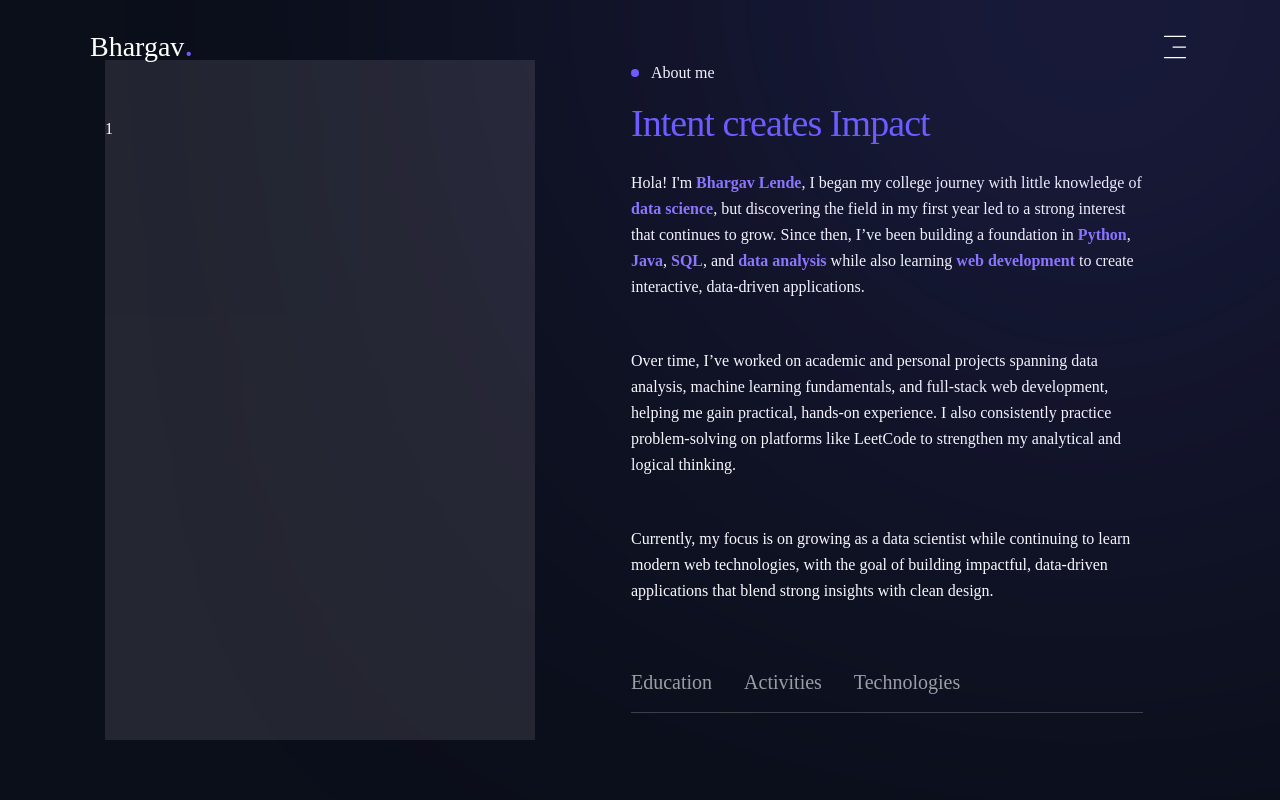
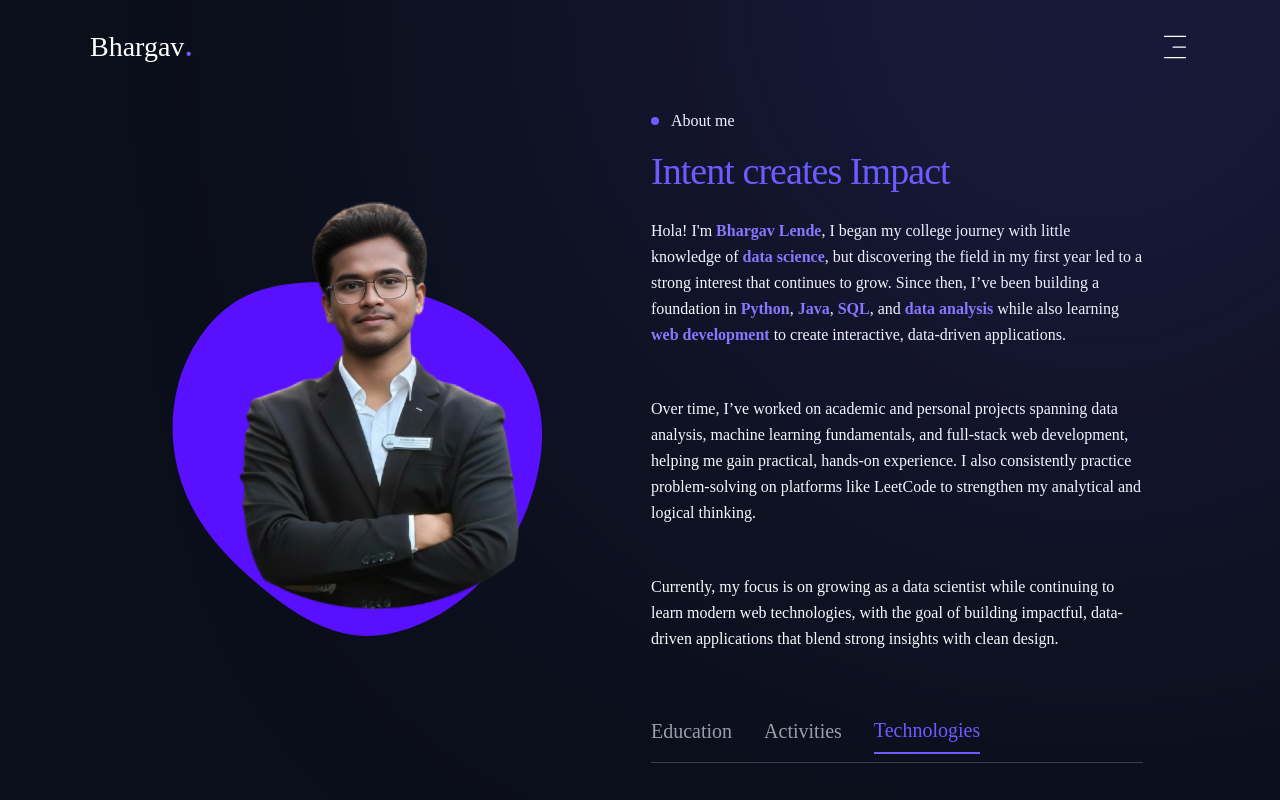
Before and after one commit to BhargavLende15/personal-portfolio, a Next.js app: page /about in a window 1280 px wide. Shown: the top 800 px of the page. Built offline with nearby package versions, Linux system fonts and the light colour scheme; a web font is replaced by a local one.

Commit message:
commit 17: About page completed

```diff
--- a/app/about/page.jsx
+++ b/app/about/page.jsx
@@ -3,17 +3,19 @@ import React, { useState } from 'react';
 import { motion } from 'framer-motion';
 import { ScrollArea } from '@/components/ui/scroll-area';
 import Image from "next/image";
+import Blob from "@/components/Blob";
+import avatarImg from "@/public/assets/assets/avatar.png";
 import { FaPython, FaJava, FaJs, FaReact, FaHtml5, FaDatabase, FaChartBar } from "react-icons/fa";
 import { SiTailwindcss } from "react-icons/si";
 
 const technologies = [
   { icon: <FaPython />, name: "Python" },
+  { icon: <FaReact />, name: "React.js" },
+  { icon: <FaJava />, name: "Java" },
+  { icon: <FaJs />, name: "JavaScript" },
   { icon: <FaDatabase />, name: "SQL" },
-  { icon: <FaJava />, name: "Java" },
+  { icon: <FaHtml5 />, name: "HTML5" },
   { icon: <FaChartBar />, name: "Power BI" },
-  { icon: <FaJs />, name: "JavaScript" },
-  { icon: <FaReact />, name: "React.js" },
-  { icon: <FaHtml5 />, name: "HTML5" },
   { icon: <SiTailwindcss />, name: "Tailwind CSS" },
 ];
 
@@ -28,7 +30,7 @@ const education = [
     institution: "Shri Ramdeobaba college of Engineering & Management",
     degree: "Honours in Web Development",
     year: "2024 - Present",
-    desc: "Pursuing honours in Web Development with an overall grade of AA, focused on building practical skills through real-world projects."
+    desc: "Pursuing honours in Web Development with an overall grade of AA, focused on building skills through real-world projects."
   },
   {
     institution: "School of Scholars, Wanadongri",
@@ -68,7 +70,7 @@ const activities = [
 ];
 
 const About = () => {
-  const [activeTab, setActiveTab] = useState('skills');
+  const [activeTab, setActiveTab] = useState('technologies');
 
   return (
     <motion.section initial={{opacity: 0}}
@@ -76,13 +78,21 @@ const About = () => {
         opacity: 1,
         transition: {delay: 2.4, duration: 0.4, ease: "easeIn"}}}
 
-        className='h-screen flex items-center'
+        className='h-screen flex items-center pt-24 2xl:pt-0'
         >
           <div className='container mx-auto px-0'>
             <div className='flex flex-col xl:flex-row items-center gap-24 w-full h-[680px]'>
               {/* img & social icons*/}
-              <div className='hidden xl:flex w-full h-full pt-14 max-w-[430px] relative bg-pink-50/10'>
-                1
+              <div className='hidden xl:block flex-1 relative z-30'>
+                <Blob containerStyles="w-[450px] h-[450px]"/>
+                <Image
+                  src={avatarImg}
+                  alt="Bhargav Lende"
+                  width={500}
+                  height={500}
+                  quality={100}
+                  className="absolute -top-16 left-[45px]"
+                />
               </div>
               {/* scroll area*/}
               <ScrollArea className="w-full h-[680px]">
```
